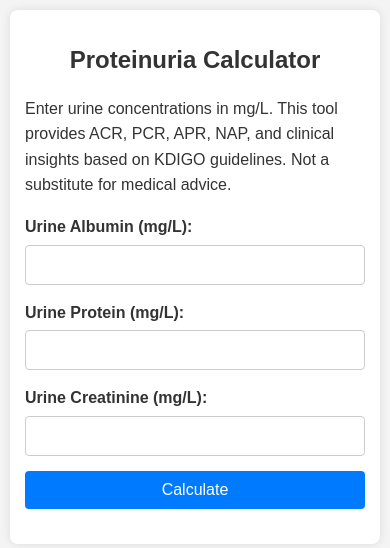
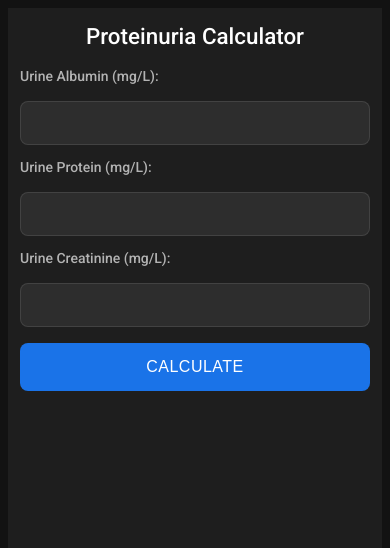
Before and after one commit to motilinbal/proteinuria-calculator, a plain HTML site: page index.html in a window 390 px wide. Drawn offline with Linux system fonts and the light colour scheme.

Commit message:
dark mode

```diff
--- a/index.html
+++ b/index.html
@@ -3,13 +3,14 @@
 <head>
     <meta charset="UTF-8">
     <meta name="viewport" content="width=device-width, initial-scale=1.0">
+    <meta name="theme-color" content="#121212">
     <title>Proteinuria Calculator</title>
     <link rel="stylesheet" href="styles.css">
+    <link href="https://fonts.googleapis.com/css2?family=Roboto:wght@400;500&display=swap" rel="stylesheet">
 </head>
 <body>
     <div class="container">
         <h1>Proteinuria Calculator</h1>
-        <p>Enter urine concentrations in mg/L. This tool provides ACR, PCR, APR, NAP, and clinical insights based on KDIGO guidelines. Not a substitute for medical advice.</p>
         <form id="calcForm">
             <label for="albumin">Urine Albumin (mg/L):</label>
             <input type="number" id="albumin" step="0.01" min="0" required>
--- a/styles.css
+++ b/styles.css
@@ -1,73 +1,257 @@
+/* Dark theme with professional medical app styling */
+:root {
+    --primary-color: #1a73e8;
+    --primary-dark: #1557b0;
+    --secondary-color: #03dac6;
+    --background-color: #121212;
+    --surface-color: #1e1e1e;
+    --surface-light: #2d2d2d;
+    --text-primary: #ffffff;
+    --text-secondary: #b3b3b3;
+    --error-color: #cf6679;
+    --warning-color: #ffb74d;
+    --success-color: #81c995;
+    --border-radius: 12px;
+    --input-padding: 16px;
+    --button-height: 48px;
+}
+
+* {
+    box-sizing: border-box;
+    margin: 0;
+    padding: 0;
+}
+
 body {
-    font-family: Arial, sans-serif;
+    font-family: 'Roboto', -apple-system, BlinkMacSystemFont, 'Segoe UI', Oxygen, Ubuntu, Cantarell, sans-serif;
     margin: 0;
-    padding: 20px;
-    background-color: #f4f4f4;
-    color: #333;
-    line-height: 1.6;
+    padding: 16px;
+    background-color: var(--background-color);
+    color: var(--text-primary);
+    line-height: 1.5;
+    min-height: 100vh;
+    display: flex;
+    justify-content: center;
+    align-items: center;
 }
+
 .container {
-    max-width: 600px;
+    width: 100%;
+    max-width: 480px;
     margin: 0 auto;
-    background: white;
-    padding: 20px;
-    border-radius: 8px;
-    box-shadow: 0 0 10px rgba(0,0,0,0.1);
+    background-color: var(--surface-color);
+    padding: 16px;
+    border-radius: var(--border-radius);
+    box-shadow: 0 8px 16px rgba(0, 0, 0, 0.3);
+    overflow: hidden;
 }
+
 h1 {
     text-align: center;
-    font-size: 1.5em;
+    font-size: 1.5rem;
+    font-weight: 500;
+    margin-bottom: 12px;
+    color: var(--text-primary);
 }
+
+p {
+    font-size: 0.875rem;
+    color: var(--text-secondary);
+    margin-bottom: 16px;
+    text-align: center;
+}
+
 form {
     display: flex;
     flex-direction: column;
+    gap: 12px;
 }
+
 label {
-    margin-bottom: 5px;
-    font-weight: bold;
+    font-size: 0.875rem;
+    font-weight: 500;
+    color: var(--text-secondary);
+    margin-bottom: 2px;
 }
+
 input {
-    margin-bottom: 15px;
-    padding: 10px;
-    border: 1px solid #ccc;
-    border-radius: 4px;
-    font-size: 1em;
+    width: 100%;
+    padding: 12px;
+    background-color: var(--surface-light);
+    border: 1px solid rgba(255, 255, 255, 0.1);
+    border-radius: 8px;
+    font-size: 1rem;
+    color: var(--text-primary);
+    transition: all 0.3s ease;
 }
+
+input:focus {
+    outline: none;
+    border-color: var(--primary-color);
+    box-shadow: 0 0 0 2px rgba(26, 115, 232, 0.2);
+}
+
 button {
-    padding: 10px;
-    background-color: #007bff;
+    height: 44px;
+    padding: 0 16px;
+    background-color: var(--primary-color);
     color: white;
     border: none;
-    border-radius: 4px;
+    border-radius: 8px;
     cursor: pointer;
-    font-size: 1em;
+    font-size: 1rem;
+    font-weight: 500;
+    text-transform: uppercase;
+    letter-spacing: 0.5px;
+    transition: all 0.3s ease;
+    margin-top: 4px;
 }
+
 button:hover {
-    background-color: #0056b3;
+    background-color: var(--primary-dark);
 }
+
+button:active {
+    transform: scale(0.98);
+}
+
 #output {
-    margin-top: 20px;
+    margin-top: 16px;
     white-space: pre-wrap;
 }
+
 .section {
-    margin-bottom: 15px;
+    background-color: var(--surface-light);
+    padding: 12px;
+    border-radius: 8px;
+    margin-bottom: 10px;
+    border-left: 4px solid var(--primary-color);
 }
+
+.section strong {
+    color: var(--text-primary);
+    display: block;
+    margin-bottom: 2px;
+    font-size: 1rem;
+}
+
 .error {
-    color: red;
-    font-weight: bold;
+    color: var(--error-color);
+    font-weight: 500;
+    background-color: rgba(207, 102, 121, 0.1);
+    padding: 10px;
+    border-radius: 8px;
+    margin-bottom: 8px;
+    font-size: 0.9rem;
 }
+
 .warning {
-    color: orange;
-    font-weight: bold;
+    color: var(--warning-color);
+    font-weight: 500;
+    background-color: rgba(255, 183, 77, 0.1);
+    padding: 10px;
+    border-radius: 8px;
+    margin-bottom: 8px;
+    font-size: 0.9rem;
 }
+
 ul {
     padding-left: 20px;
+    margin-top: 4px;
 }
+
+li {
+    margin-bottom: 6px;
+    color: var(--text-secondary);
+    font-size: 0.9rem;
+    line-height: 1.4;
+}
+
+/* Mobile-first responsive design */
 @media (max-width: 480px) {
     body {
+        padding: 8px;
+    }
+
+    .container {
+        padding: 12px;
+        border-radius: 0;
+        height: 100vh;
+        max-width: 100%;
+        box-shadow: none;
+    }
+
+    h1 {
+        font-size: 1.4rem;
+    }
+
+    button {
+        height: 48px; /* Larger touch target for mobile */
+    }
+
+    .section {
+        padding: 10px;
+        margin-bottom: 8px;
+    }
+}
+
+/* Android-specific optimizations */
+@media (max-height: 640px) {
+    .container {
         padding: 10px;
     }
-    .container {
-        padding: 15px;
+
+    h1 {
+        font-size: 1.25rem;
+        margin-bottom: 8px;
+    }
+
+    p {
+        font-size: 0.8rem;
+        margin-bottom: 12px;
+    }
+
+    .section {
+        padding: 8px;
+        margin-bottom: 6px;
+    }
+
+    input {
+        padding: 10px;
+    }
+
+    button {
+        height: 44px;
     }
 }
+
+/* Dark mode scrollbar */
+::-webkit-scrollbar {
+    width: 8px;
+}
+
+::-webkit-scrollbar-track {
+    background: var(--surface-color);
+}
+
+::-webkit-scrollbar-thumb {
+    background: var(--surface-light);
+    border-radius: 4px;
+}
+
+::-webkit-scrollbar-thumb:hover {
+    background: #424242;
+}
+
+/* Material Design elevation */
+.elevation-1 {
+    box-shadow: 0 2px 4px rgba(0, 0, 0, 0.2);
+}
+
+.elevation-2 {
+    box-shadow: 0 4px 8px rgba(0, 0, 0, 0.2);
+}
+
+.elevation-3 {
+    box-shadow: 0 8px 16px rgba(0, 0, 0, 0.2);
+}
```
